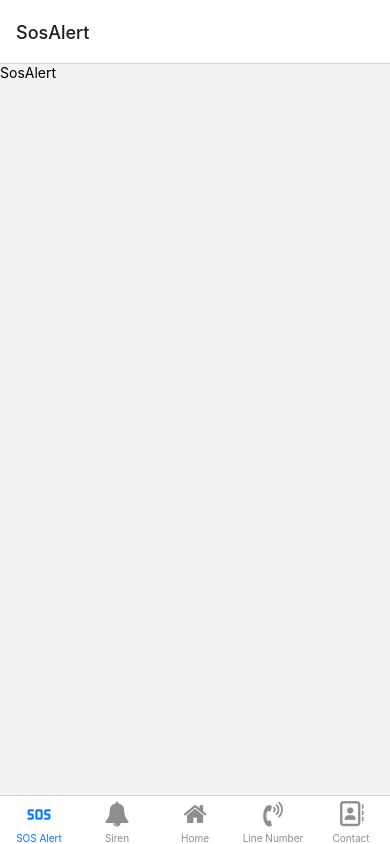
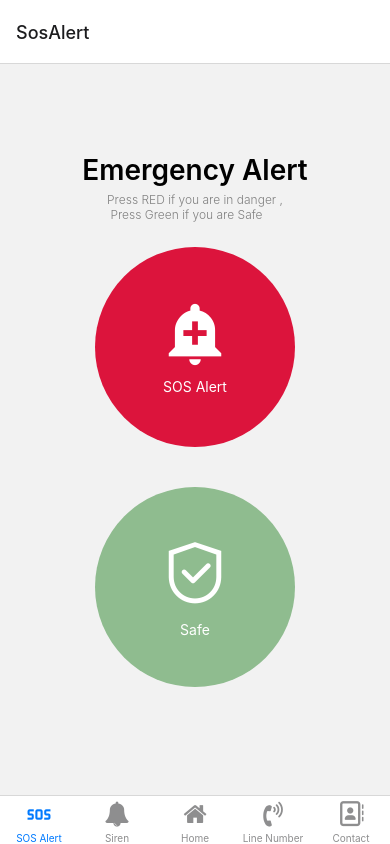
Before and after one commit to KhantMinKyi/women_safety_app, a React Native app: screen /SosAlert in a window 390 px wide. Built offline with nearby package versions, Linux system fonts and the light colour scheme.

Commit message:
sos alert desgin add

```diff
--- a/App/Screens/SosAlert.js
+++ b/App/Screens/SosAlert.js
@@ -1,10 +1,61 @@
-import { View, Text } from "react-native";
+import { View, Text, StyleSheet, TouchableOpacity } from "react-native";
 import React from "react";
-
+import { MaterialIcons } from "@expo/vector-icons";
+import { AntDesign } from "@expo/vector-icons";
 export default function SosAlert() {
   return (
-    <View>
-      <Text>SosAlert</Text>
-    </View>
+    <React.Fragment>
+      <View style={styles.container}>
+        <Text style={styles.headerText}>Emergency Alert</Text>
+        <Text style={styles.secondText}>
+          Press RED if you are in danger ,{"\n"} Press Green if you are Safe
+        </Text>
+        <TouchableOpacity style={[styles.startButton, styles.sosButton]}>
+          <View style={styles.container}>
+            <MaterialIcons name="add-alert" size={70} color="white" />
+            <Text style={{ color: "white", fontSize: 14, marginTop: 10 }}>
+              SOS Alert
+            </Text>
+          </View>
+        </TouchableOpacity>
+        <TouchableOpacity style={[styles.stopButton, styles.sosButton]}>
+          <View style={styles.container}>
+            <AntDesign name="Safety" size={70} color="white" />
+            <Text style={{ color: "white", fontSize: 14, marginTop: 10 }}>
+              Safe
+            </Text>
+          </View>
+        </TouchableOpacity>
+      </View>
+    </React.Fragment>
   );
 }
+const styles = StyleSheet.create({
+  container: {
+    flex: 1,
+    justifyContent: "center", // Center vertically
+    alignItems: "center",
+  },
+  headerText: {
+    fontSize: 28,
+    fontWeight: "600",
+  },
+  secondText: {
+    fontSize: 12,
+    fontWeight: "300",
+    color: "gray",
+    margin: 5,
+  },
+  sosButton: {
+    width: 200,
+    height: 200,
+    borderRadius: 100,
+    margin: 20,
+  },
+  startButton: {
+    backgroundColor: "crimson",
+  },
+  stopButton: {
+    backgroundColor: "darkseagreen",
+  },
+});
```
